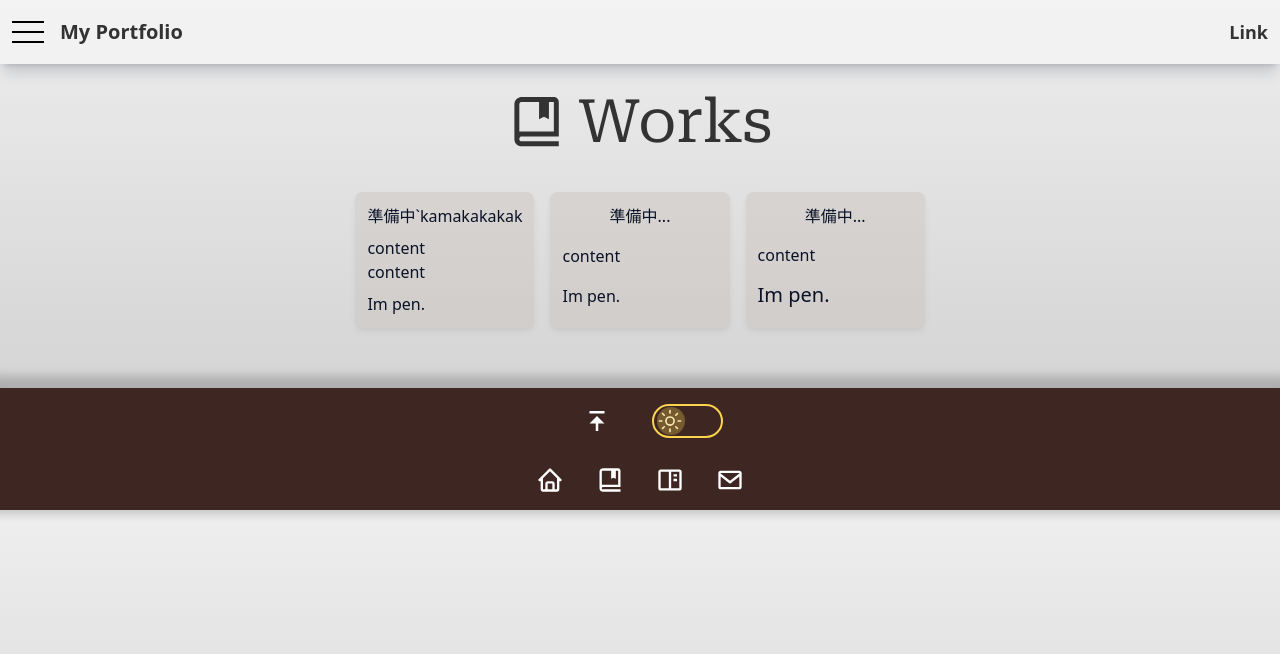
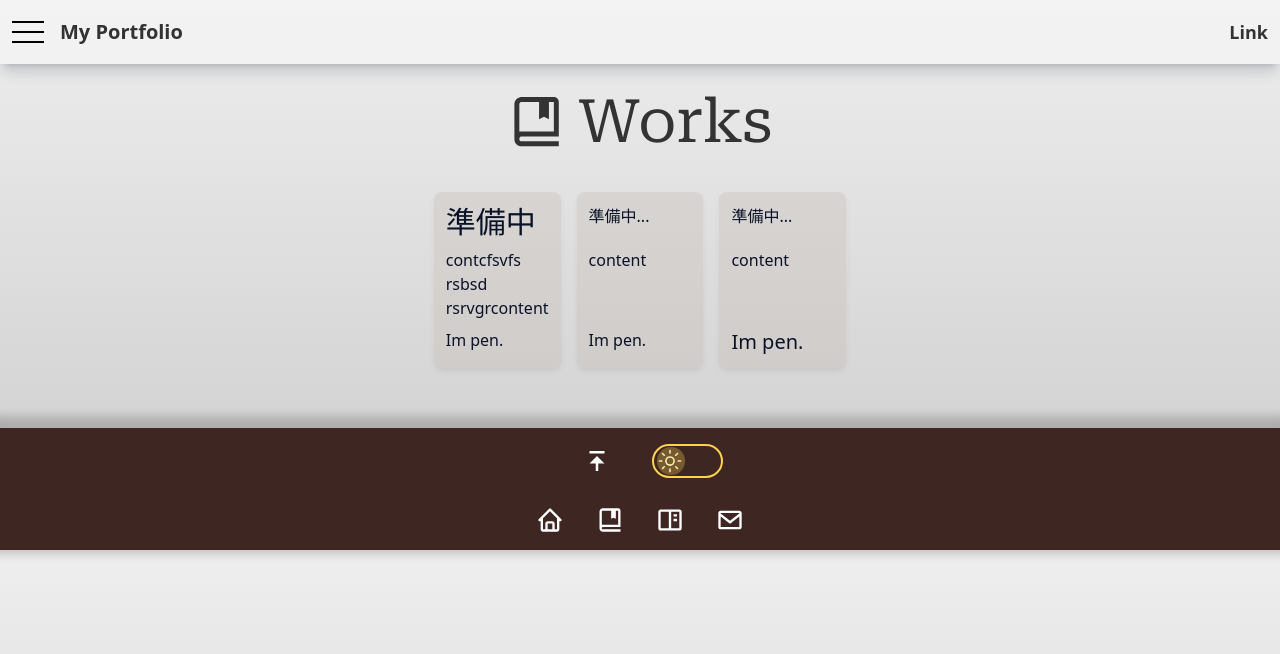
Before and after one commit to haruki26/react-next-portfolio, a Next.js app: page /works in a window 1280 px wide. Shown: the top 654 px of the page. Built offline with nearby package versions, Linux system fonts and the light colour scheme.

Commit message:
subgrid完全に理解した

```diff
--- a/src/app/works/page.tsx
+++ b/src/app/works/page.tsx
@@ -11,30 +11,30 @@ const Page: React.FC = () => {
                 <span className="font-roboto text-6xl">Works</span>
             </IconAndStr>
             <div className="grid grid-cols-3 grid-rows-1 gap-4">
-                <Card className="grid grid-cols-subgrid gap-2 p-3">
-                    <div className="flex flex-col gap-1 items-center">
-                        <span>準備中`kamakakakak</span>
+                <Card className="grid grid-rows-subgrid row-span-3 gap-2 p-3">
+                    <div className="">
+                        <span className="text-3xl">準備中</span>
                     </div>
-                    <div className="flex flex-col">
-                        <span>content</span>
+                    <div className="">
+                        <span>contcfsvfs<br />rsbsd<br />rsrvgr</span>
                         <span>content</span>
                     </div>
                     <span>Im pen.</span>
                 </Card>
-                <Card className="grid grid-cols-subgrid gap-2 p-3">
-                <div className="flex flex-col gap-1 items-center">
+                <Card className="grid grid-rows-subgrid row-span-3 gap-2 p-3">
+                    <div className="">
                         <span>準備中...</span>
                     </div>
-                    <div className="flex flex-col">
+                    <div className="">
                         <span>content</span>
                     </div>
                     <span>Im pen.</span>
                 </Card>
-                <Card className="grid grid-cols-subgrid gap-2 p-3">
-                <div className="flex flex-col gap-1 items-center">
+                <Card className="grid grid-rows-subgrid row-span-3 gap-2 p-3">
+                    <div className="">
                         <span>準備中...</span>
                     </div>
-                    <div className="flex flex-col gap-2">
+                    <div className="">
                         <span>content</span>
                     </div>
                     <span className="text-xl">Im pen.</span>
```
